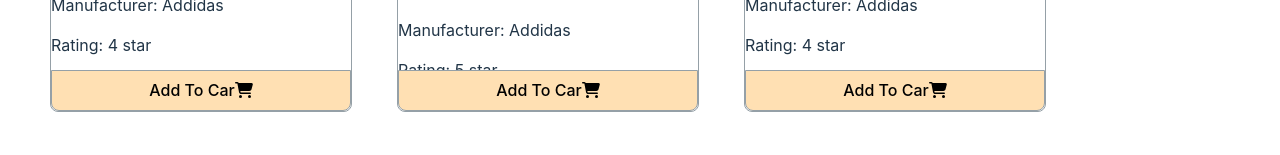
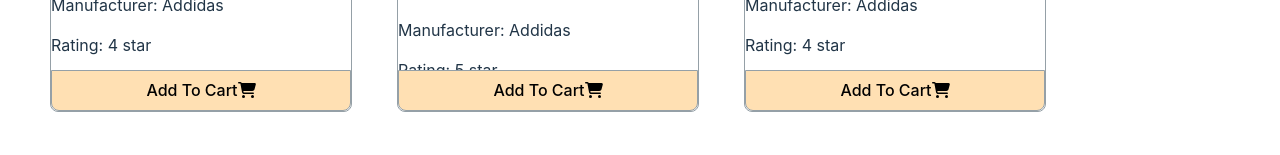
Before and after one commit to mohima-mimino11/ema-john-simple, a React (Vite) app: page / in a window 1280 px wide. Shown: the part 530-685 px from the top of the page. Built offline with nearby package versions, Linux system fonts and the light colour scheme.

Commit message:
some changes made

```diff
--- a/src/components/Product/Product.jsx
+++ b/src/components/Product/Product.jsx
@@ -19,7 +19,7 @@
             <p>Manufacturer: {seller}</p>
             <p>Rating: {ratings} star</p>
            </div>
-           <button onClick={() => handleAddToCart(props.product)} className='btn-cart'>Add To Car
+           <button onClick={() => handleAddToCart(props.product)} className='btn-cart'>Add To Cart
            <FontAwesomeIcon icon={faShoppingCart} /> </button>
         </div>
     );
```
